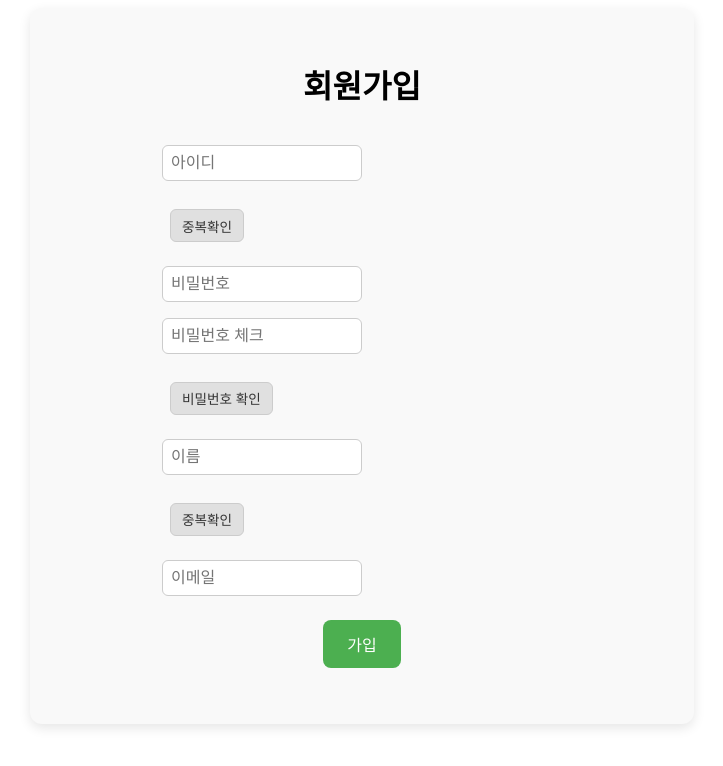
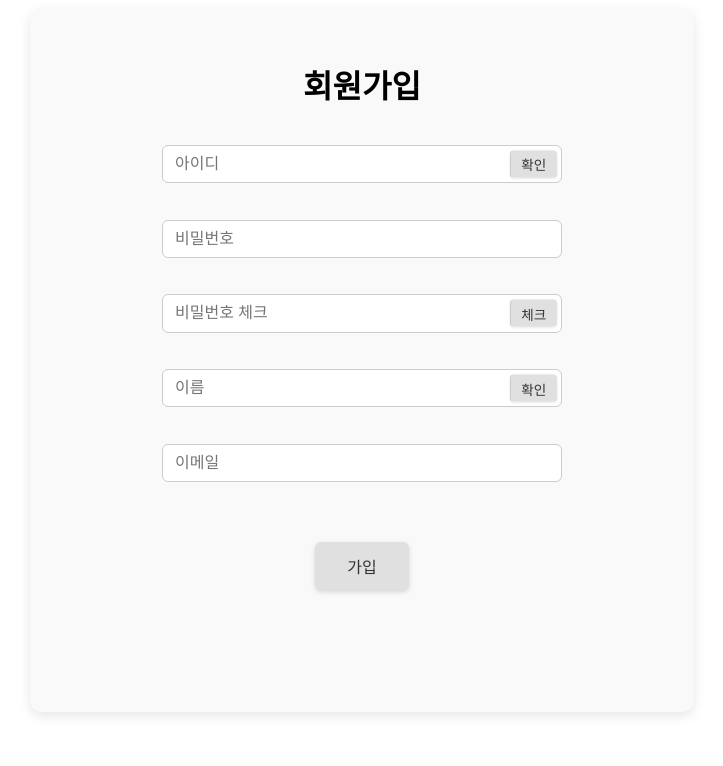
Before and after one commit to kdt-ful-class-three-group/updown, a React (Vite) app in the folder updown/client/: page /signup in a window 1280 px wide. Shown: the top 766 px of the page, without its empty margins (278-1001 px from the left). Built offline with nearby package versions, Linux system fonts and the light colour scheme.

Commit message:
회원가입 스타일 수정

```diff
--- a/updown/client/src/App.css
+++ b/updown/client/src/App.css
@@ -63,7 +63,7 @@
   border-radius: 12px;
   transition: opacity 0.3s ease-in-out;
 }
-button {
+/* button {
   background-color: #4caf50;
   border: none;
   color: white;
@@ -73,13 +73,13 @@ button {
   font-size: 1rem;
   margin: 0.5rem;
   transition: background-color 0.3s ease;
-}
+} */
 
 
 
-button:hover {
+/* button:hover {
   background-color: #388e3c;
-}
+} */
 
 .signup-form {
   display: flex;
@@ -90,18 +90,50 @@ button:hover {
   padding: 1rem;
 }
 
-.signup-btn {
+.input-inline-btn {
+  position: absolute;
+  top: 50%;
+  transform: translateY(-50%);
+  right: 0.4em;
+  height: 70%;
+  padding: 0 0.75em;
+  font-size: 0.85rem;
   background-color: #e0e0e0;
   color: #333;
-  padding: 0.3em 0.8em;
+  border: none;
+  border-left: 1px solid #ccc;
+  border-radius: 4px;
+  cursor: pointer;
+  box-shadow: 0 1px 3px rgba(0, 0, 0, 0.1);
+}
+
+.input-with-button {
+  position: relative;
+  width: 100%;
+}
+
+.input-with-button input {
+  width: 100%;
+  padding-right: 5.5em;
+  padding-left: 0.75em;
+  font-size: 1rem;
+  height: 2.4em;
   border-radius: 6px;
-  border: 1px solid #ccc;
-  cursor: pointer;
-  font-size: 0.85rem;
-  width: auto;
-  height: 2.4em;
-  align-self: flex-start;
+  box-sizing: border-box;
 }
+
+.password-input {
+  position: relative;
+  width: 100%;
+}
+
+.password-input input {
+  width: 100%;
+  padding-right: 5.5em;
+  box-sizing: border-box;
+}
+
+
 
 .form-group {
   display: flex;
@@ -111,8 +143,8 @@ button:hover {
   max-width: 400px;
 }
 .form-group input {
-  width: 200px;
-  padding: 0.5em;
+  /* width: 200px;
+  padding: 0.5em; */
   font-size: 1rem;
   border: 1px solid #ccc;
   border-radius: 6px;
@@ -121,7 +153,6 @@ button:hover {
 
 .form-message {
   font-size: 0.85rem;
-  color: #d32f2f;
   margin-top: 0.25rem;
   margin-left: 0.25rem;
   text-align: left;
@@ -129,3 +160,21 @@ button:hover {
   max-width: 400px;
   min-height: 1.2em;
 }
+
+.signup-btn {
+  background-color: #e0e0e0;
+  color: #333;
+  font-size: 1rem;
+  padding: 0.75em 2em;
+  border: none;
+  border-radius: 6px;
+  cursor: pointer;
+  box-shadow: 0 2px 5px rgba(0, 0, 0, 0.15);
+  transition: background-color 0.3s ease, transform 0.2s ease;
+  margin-top: 1.5rem;
+}
+
+.signup-btn:hover {
+  background-color: #d5d5d5;
+  transform: scale(1.02);
+}
--- a/updown/client/src/components/Auth/CheckIdName.jsx
+++ b/updown/client/src/components/Auth/CheckIdName.jsx
@@ -2,7 +2,7 @@ export const checkedIdName = async ({ field, value, setMessage }) => {
     const load = field === 'id' ? { id: value } : { name: value };
 
     if (!value || value.trim() === '') {
-      setMessage(field === 'id' ? '아이디를 입력해주세요' : '닉네임을 입력해주세요');
+      setMessage(field === 'id' ? '아이디를 입력해주세요.' : '닉네임을 입력해주세요.');
       return;
     }
     // 서버에서 id,name 확인.
@@ -16,14 +16,14 @@ export const checkedIdName = async ({ field, value, setMessage }) => {
 
       if (field === 'id') {
         if (data.checkId)
-          setMessage('사용중인 아이디');
+          setMessage('사용중인 아이디입니다.');
         else
-          setMessage('사용가능한 아이디');
+          setMessage('사용가능한 아이디입니다.');
       } else {
         if (data.checkName)
-          setMessage('사용중인 닉네임');
+          setMessage('사용중인 닉네임입니다.');
         else
-          setMessage('사용가능한 닉네임');
+          setMessage('사용가능한 닉네임입니다.');
       }
 
     } catch (err) {
--- a/updown/client/src/pages/SignUpPage.jsx
+++ b/updown/client/src/pages/SignUpPage.jsx
@@ -68,38 +68,49 @@ export const SignUpPage = () => {
   }, [password, passwordCheck])
 
 
-
   return <>
     <h1>회원가입</h1>
     <div className="signup-form">
 
       <div className="form-group">
+        <div className="input-with-button">
           <input type="text" placeholder="아이디" value={id} name='user_id' onChange={(e) => setId(e.target.value)} />
-          <div className="form-message">{message.id}</div>
-          <button className="signup-btn" onClick={() => { checkedIdName({ field: 'id', value: id, setMessage: msg => setMessage(prev => ({ ...prev, id: msg })) }) }}>중복확인</button>
+          <button className="input-inline-btn" onClick={() => { checkedIdName({ field: 'id', value: id, setMessage: msg => setMessage(prev => ({ ...prev, id: msg })) }) }}>확인</button>
+        </div>
+        <div className="form-message">{message.id}</div>
       </div>
 
       <div className="form-group">
+        <div className="input-with-button">
           <input type="password" placeholder="비밀번호" value={password} name="pw" onChange={(e) => setPassword(e.target.value)} />
+        </div>
+        <div className="form-message"></div>
       </div>
 
       <div className="form-group">
+        <div className="input-with-button">
           <input type="password" placeholder="비밀번호 체크" value={passwordCheck} name="pw_check" onChange={(e) => setPasswordCheck(e.target.value)} />
-          <div className="form-message">{message.password}</div>
-          <button className="signup-btn" onClick={passwordCheckBtn}>비밀번호 확인</button>
+          <button className="input-inline-btn" onClick={passwordCheckBtn}>체크</button>
+        </div>
+        <div className="form-message">{message.password}</div>
       </div>
 
       <div className="form-group">
+        <div className="input-with-button">
           <input type="text" placeholder="이름" name="name" value={name} onChange={(e) => setName(e.target.value)} />
+          <button className="input-inline-btn" onClick={() => { checkedIdName({ field: 'name', value: name, setMessage: msg => setMessage(prev => ({ ...prev, name: msg })) }) } }>확인</button>
+        </div>
         <div className="form-message">{message.name}</div>
-          <button className="signup-btn" onClick={() => { checkedIdName({ field: 'name', value: name, setMessage: msg => setMessage(prev => ({ ...prev, name: msg })) }) } }>중복확인</button>
       </div>
 
       <div className="form-group">
+        <div className="input-with-button">
           <input type="text" placeholder="이메일" name="email" value={email} onChange={(e) => setEmail(e.target.value)} />
+        </div>
+        <div className="form-message"></div>
       </div>
 
-      <Button btnName={"가입"} type="submit" onClick={onClickBtn} />
+      <button className="signup-btn" type="submit" onClick={onClickBtn}>가입</button>
 
     </div>
   </>
```
